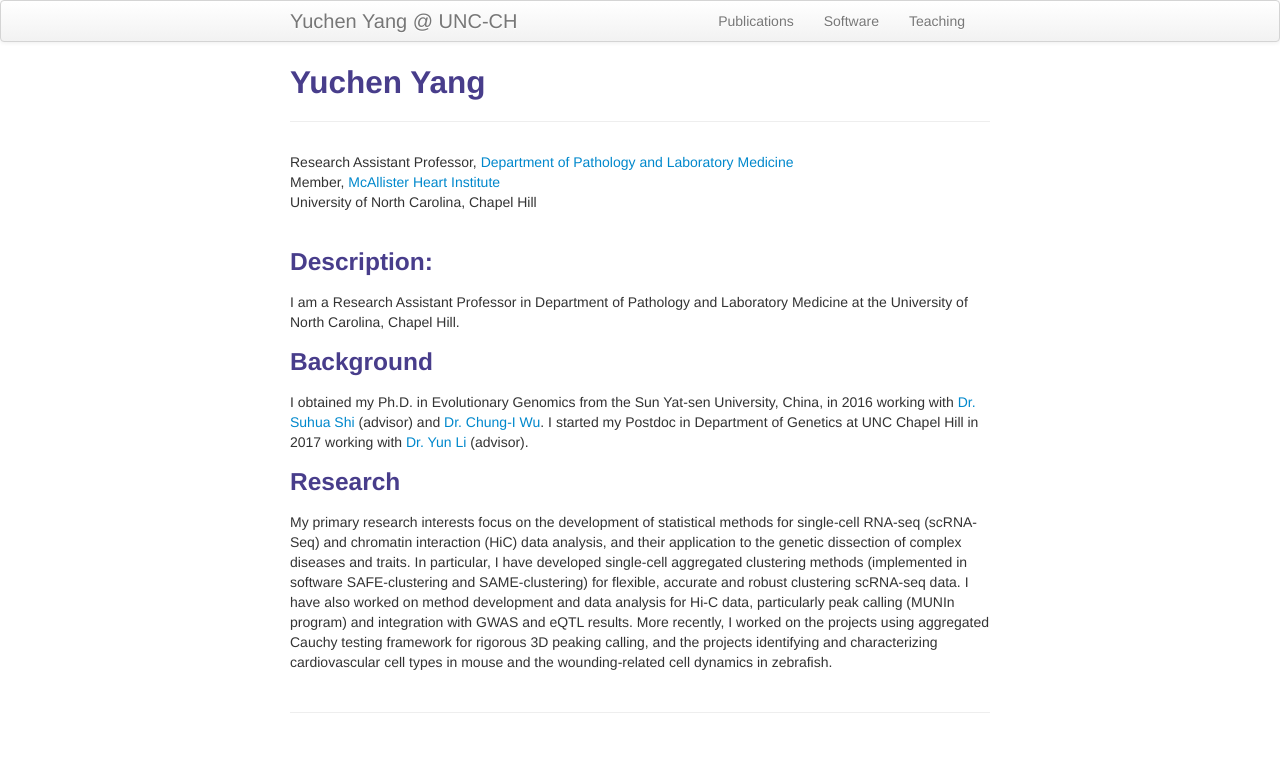
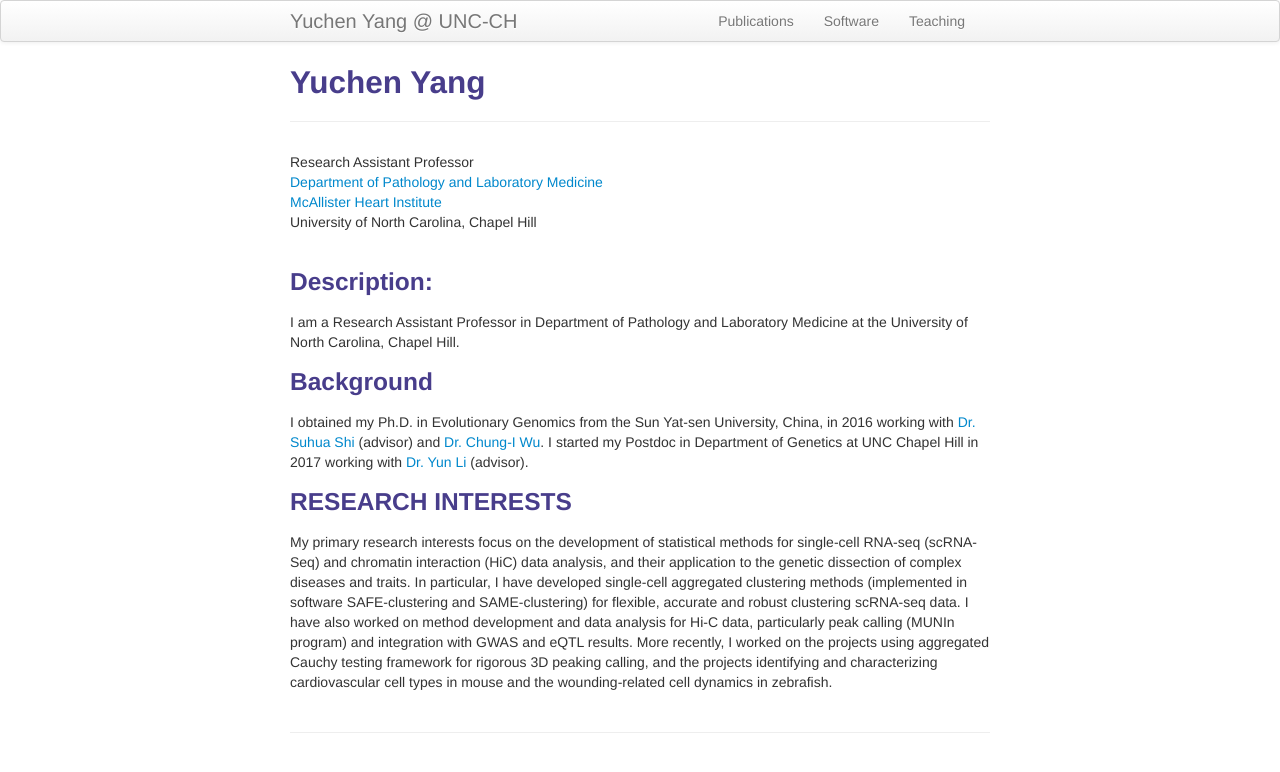
Before and after one commit to yycunc/yycunc.github.io, a Jekyll site: the page built from pages/about.md, in a window 1280 px wide. Shown: the top 772 px of the page. Built offline with Jekyll 4.4.1, drawn with Linux system fonts in a browser that asks for light colours.

Commit message:
Update about.md

```diff
--- a/pages/about.md
+++ b/pages/about.md
@@ -5,8 +5,9 @@ title: Yuchen Yang
 
 <div class="container">
     <div class="row-fluid">
-            Research Assistant Professor, <a href="https://www.med.unc.edu/pathology/">Department of Pathology and Laboratory Medicine</a><br/>
-            Member, <a href="https://www.med.unc.edu/mhi/">McAllister Heart Institute</a><br/>
+            Research Assistant Professor<br/>
+            <a href="https://www.med.unc.edu/pathology/">Department of Pathology and Laboratory Medicine</a><br/>
+            <a href="https://www.med.unc.edu/mhi/">McAllister Heart Institute</a><br/>
             University of North Carolina, Chapel Hill <br/><br/>
     </div>
 </div>
@@ -20,6 +21,6 @@ I am a Research Assistant Professor in Department of Pathology and Laboratory Me
 I obtained my Ph.D. in Evolutionary Genomics from the Sun Yat-sen University, China, in 2016 working with [Dr. Suhua Shi](http://evolution.sysu.edu.cn/Our_team.html) (advisor) and [Dr. Chung-I Wu](https://www.ee.nthu.edu.tw/bschen/files/Chung-I%20Wu%27s%20Home%20Page.htm). I started my Postdoc in Department of Genetics at UNC Chapel Hill in 2017 working with [Dr. Yun Li](https://www.med.unc.edu/genetics/directory/yun-li-phd/) (advisor).
 
 
-### Research
+### RESEARCH INTERESTS
 
 My primary research interests focus on the development of statistical methods for single-cell RNA-seq (scRNA-Seq) and chromatin interaction (HiC) data analysis, and their application to the genetic dissection of complex diseases and traits. In particular, I have developed single-cell aggregated clustering methods (implemented in software SAFE-clustering and SAME-clustering) for flexible, accurate and robust clustering scRNA-seq data. I have also worked on method development and data analysis for Hi-C data, particularly peak calling (MUNIn program) and integration with GWAS and eQTL results. More recently, I worked on the projects using aggregated Cauchy testing framework for rigorous 3D peaking calling, and the projects identifying and characterizing cardiovascular cell types in mouse and the wounding-related cell dynamics in zebrafish.
```
